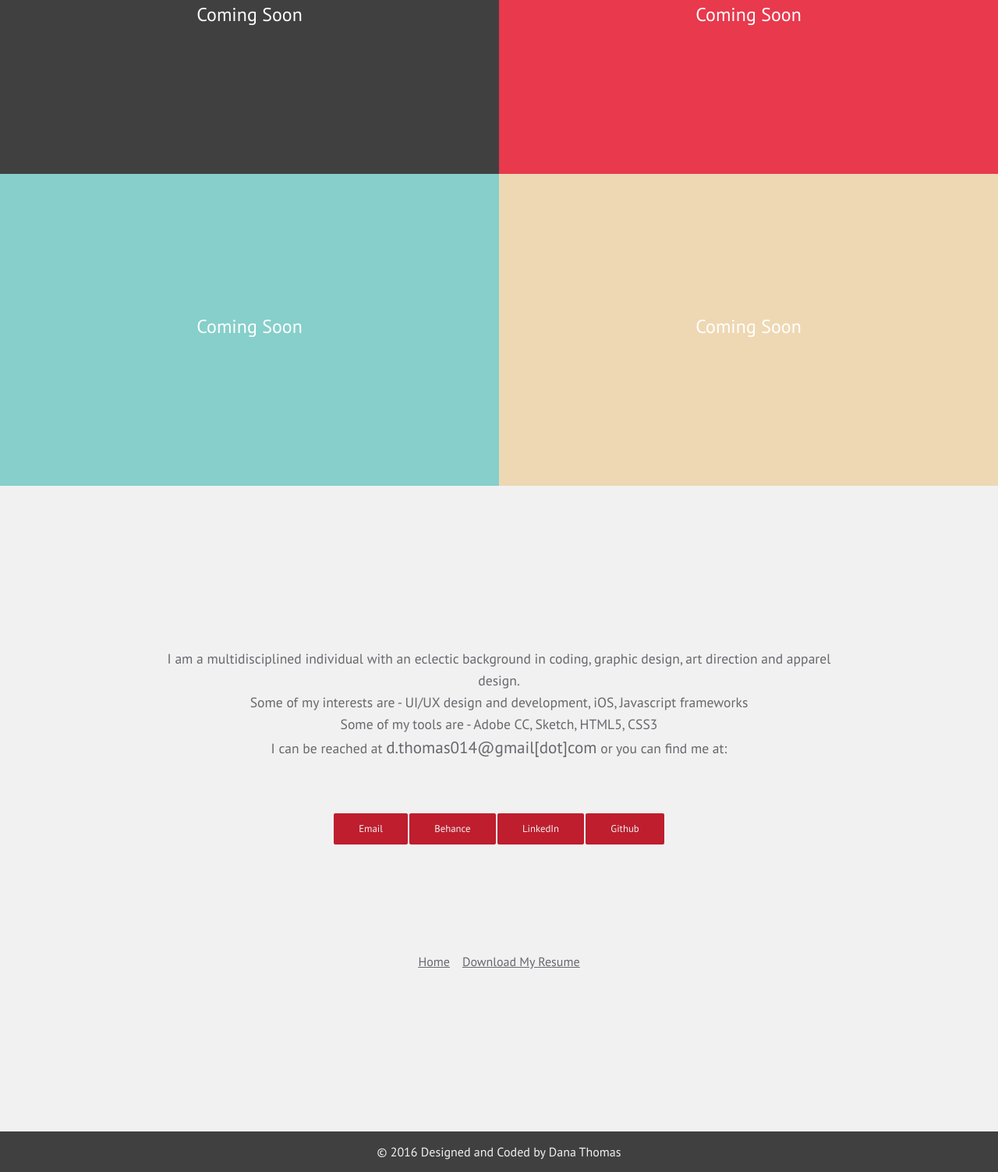
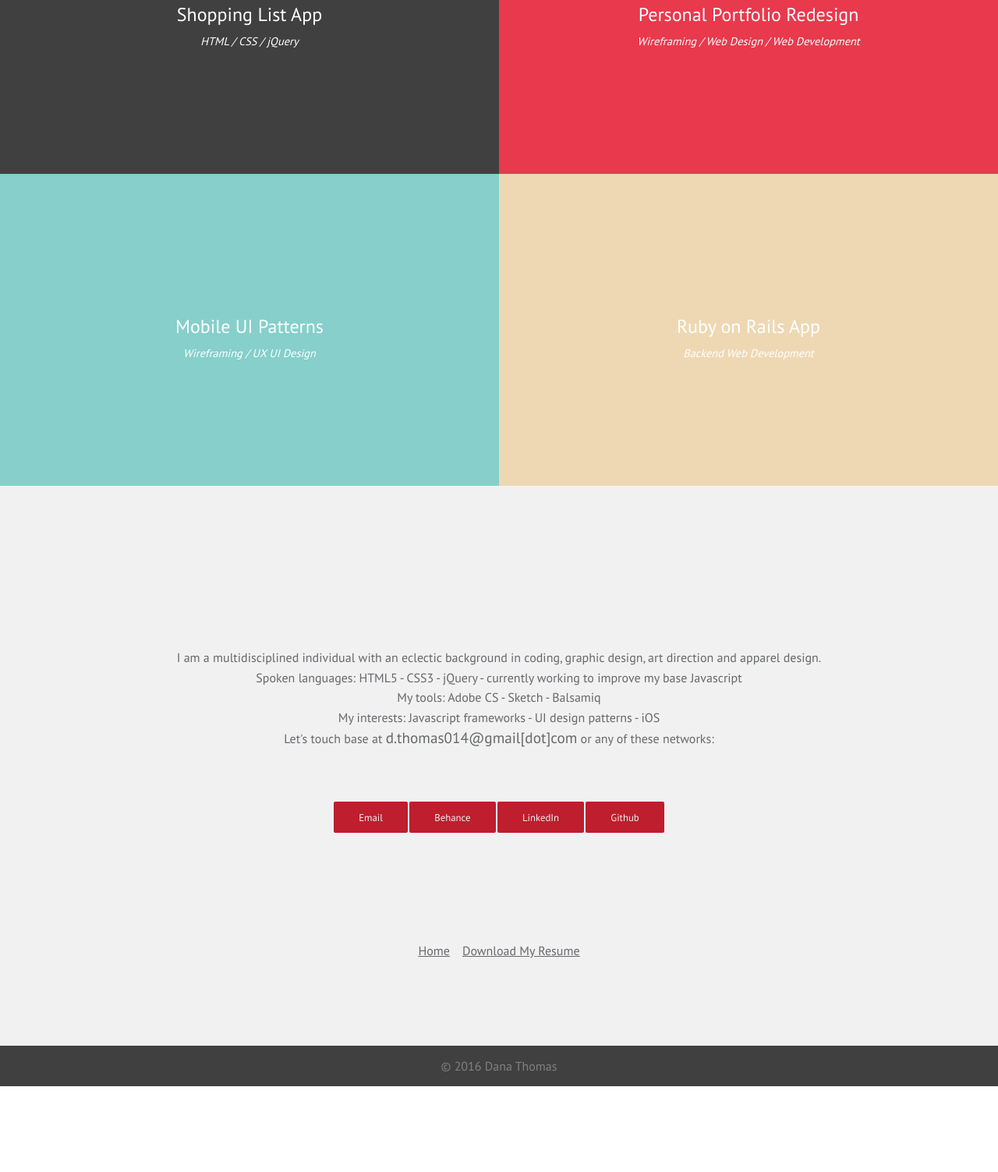
Before and after one commit to thom-d/dt_portfolio2016, a plain HTML site: page index.html in a window 1280 px wide. Shown: the part 938-2441 px from the top of the page at 78% size. After the commit the page ends 2331 px from the top, so only its background shows below. Drawn offline with nearby package versions, Linux system fonts and the light colour scheme.

Commit message:
about me text change work labels added

```diff
--- a/css/style.css
+++ b/css/style.css
@@ -112,6 +112,11 @@ padding: 0;
   margin-top: 7.5em;
 }
 
+.subtitle {
+  font-size: 0.6em;
+  font-style: italic;
+}
+
 .left,
 .right {
   display: flex;
@@ -140,12 +145,12 @@ padding: 0;
 
 .contact {
   background: #f1f1f2;
-  padding: 13em 12em;
+  padding: 13em 12em 7em 12em;
 }
 
 .blurb {
   color: #67686b;
-  font-size: 1.1em;
+  font-size: 1em;
   text-align: center;
   line-height: 1.6em;
   margin-bottom: 1em;
@@ -201,7 +206,7 @@ button:hover {
 
 
 .copy {
-  color: #f1f1f2;
+  color: #808080;
   background: #404041;
   padding: 1em;
   text-align: center;
--- a/index.html
+++ b/index.html
@@ -75,13 +75,13 @@
   <div class="left">
     <div class="tile one">
       <a href="assets/denmark-1.jpg" data-lightbox="dreamtrip" data-title="Denmark">
-        <p class="tile_icon">Coming Soon</p>
+        <p class="tile_icon">Shopping List App<br><span class="subtitle">HTML / CSS / jQuery</span></p>
       </a>
     </div>
 
     <div class="tile two">
-      <a href="assets/denmark-2.jpg" data-lightbox="dreamtrip" data-title="Denmark">
-        <p class="tile_icon">Coming Soon</p>
+      <a href="assets/image-slides-01.jpg" data-lightbox="dreamtrip" data-title="Denmark">
+        <p class="tile_icon">Personal Portfolio Redesign<br><span class="subtitle">Wireframing / Web Design / Web Development</span></p>
       </a>
     </div>
   </div>
@@ -89,13 +89,13 @@
   <div class="right">
     <div class="tile three">
       <a href="assets/germany-1.jpg" data-lightbox="dreamtrip" data-title="Denmark">
-        <p class="tile_icon">Coming Soon</p>
+        <p class="tile_icon">Mobile UI Patterns<br><span class="subtitle">Wireframing / UX UI Design</span></p>
       </a>
     </div>
 
     <div class="tile four">
       <a href="assets/italy-2.jpg" data-lightbox="dreamtrip" data-title="Denmark">
-        <p class="tile_icon">Coming Soon</p>
+        <p class="tile_icon">Ruby on Rails App<br><span class="subtitle">Backend Web Development</span></p>
       </a>
     </div>
 
@@ -108,10 +108,13 @@
 
 <section class="contact">
 <a name="contact"></a>
-  <p class="blurb">I am a multidisciplined individual with an eclectic background in coding, graphic design, art direction and apparel design.
-  <br>Some of my interests are - UI/UX design and development, iOS, Javascript frameworks
-  <br>Some of my tools are - Adobe CC, Sketch, HTML5, CSS3
-    <br>I can be reached at <span class="e_mail"><a href="mailto:d.thomas014@gmail.com">d.thomas014@gmail[dot]com</a></span> or you can find me at:</p>
+  <p class="blurb">
+    I am a multidisciplined individual with an eclectic background in coding, graphic design, art direction and apparel design.
+    <br>Spoken languages:  HTML5 - CSS3 - jQuery - currently working to improve my base Javascript
+    <br>My tools:  Adobe CS - Sketch - Balsamiq
+    <br>My interests:  Javascript frameworks - UI design patterns - iOS
+    <br>Let's touch base at <span class="e_mail"><a href="mailto:d.thomas014@gmail.com">d.thomas014@gmail[dot]com</a></span> or any of these networks:
+  </p>
 
   <div class="flex_contain">
     <a target="_top" href="mailto:d.thomas014@gmail.com" alt="d.thomas014@gmail.com">
@@ -148,7 +151,7 @@
 </section>
 
 <footer class="copy">
-  <p> &copy 2016 Designed and Coded by Dana Thomas</p>
+  <p> &copy 2016 Dana Thomas</p>
 </footer>
 
 
```
Also changed, not shown: assets/image-slides-01.jpg (added).
